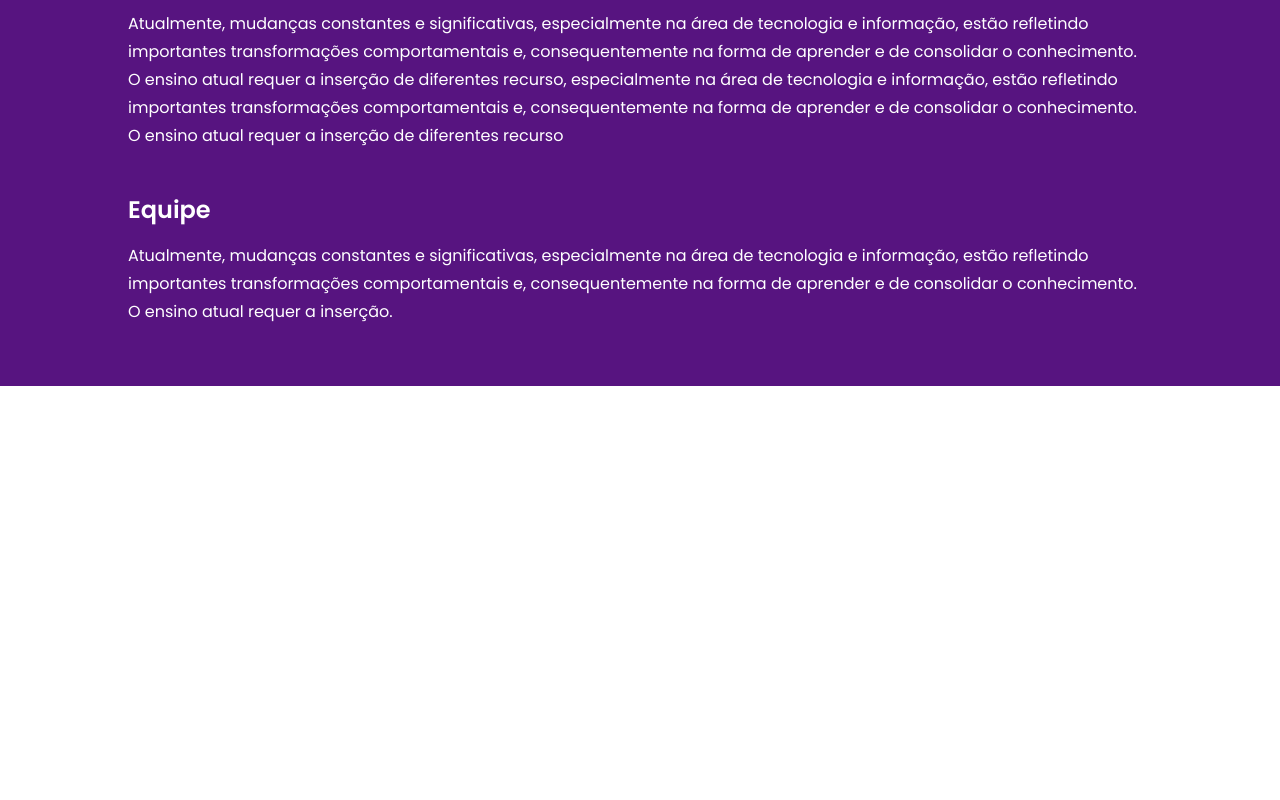
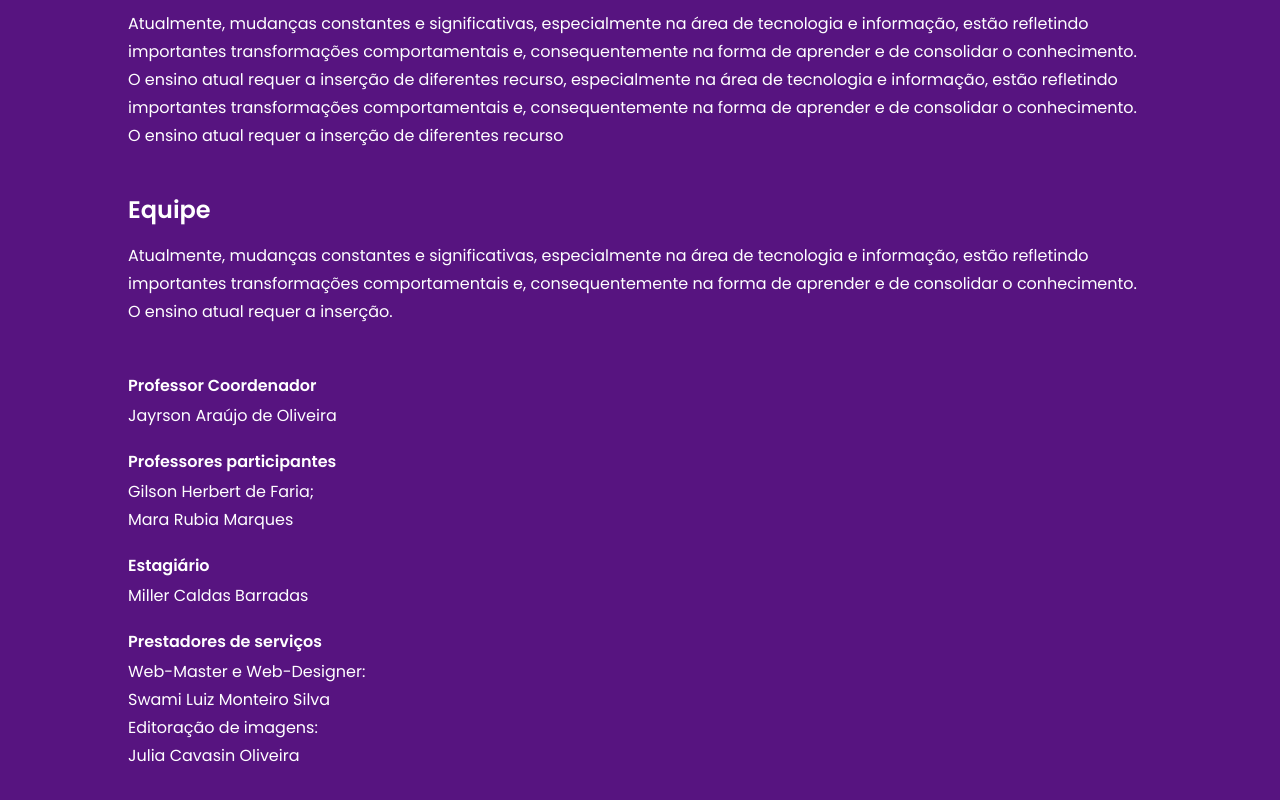
Before and after one commit to fabricadesoftware-ifc/fabricaHistologia_frontend, a Vue app: page /test-about in a window 1280 px wide. Shown: the part 627-1427 px from the top of the page. Before the commit the page ends 1013 px from the top, so only its background shows below. Built offline with nearby package versions, Linux system fonts and the light colour scheme.

Commit message:
FEAT: Creating AboutCollaborators Component #36

```diff
--- /dev/null
+++ b/src/components/aboutPage/AboutCollaborators.vue
@@ -0,0 +1,27 @@
+<script setup>
+import ContainerDefault from '@/components/ContainerDefault.vue'
+
+const props = defineProps({
+    'position': {
+        type: String,
+        default: 'position',
+    },
+    'collaborators': {
+        type: Array,
+        default: ['collaborator 1', 'collaborator 2']
+    }
+})
+</script>
+
+<template>
+    <ContainerDefault>
+        <div class="flex flex-col">
+            <div class="mt-4">
+                <span class="text-base font-semibold leading-8 font-poppins">{{ props.position }}</span>
+            </div>
+            <div>
+                <p class="font-normal font-poppins leading-7" v-for="(collaborator, index) in props.collaborators" :key="index">{{ collaborator }}</p>
+            </div>
+        </div>
+    </ContainerDefault>
+</template>
--- a/src/components/aboutPage/AboutPage.vue
+++ b/src/components/aboutPage/AboutPage.vue
@@ -1,6 +1,7 @@
 <script setup>
 import AboutHeader from './AboutHeader.vue';
-import AboutContent from './AboutContent.vue'
+import AboutContent from './AboutContent.vue';
+import AboutCollaborators from './AboutCollaborators.vue';
 </script>
 
 <template>
@@ -9,6 +10,10 @@ import AboutContent from './AboutContent.vue'
         <AboutContent title="Pesquisa" description="Atualmente, mudanças constantes e significativas, especialmente na área de tecnologia e informação, estão refletindo importantes transformações comportamentais e, consequentemente na forma de aprender e de consolidar o conhecimento. O ensino atual requer a inserção de diferentes recursos, principalmente os que apresentem um acesso rápido, fácil, dinâmico e que estimulem a interatividade. A PUCRS, como uma das melhores universidades do país, tem um papel importante na promoção da inovação dessa nova Atualmente, mudanças constantes e significativas, especialmente na área de tecnologia e informação, estão refletindo importantes transformações comportamentais e, consequentemente na forma de aprender e de consolidar o conhecimento. O ensino atual requer a inserção de diferentes recurso."/>
         <AboutContent title="Desenvolvimento" description="Atualmente, mudanças constantes e significativas, especialmente na área de tecnologia e informação, estão refletindo importantes transformações comportamentais e, consequentemente na forma de aprender e de consolidar o conhecimento. O ensino  atual requer a inserção de diferentes recurso, especialmente na área de tecnologia e informação, estão refletindo importantes transformações comportamentais e, consequentemente na forma de aprender e de consolidar o conhecimento. O ensino atual requer a inserção de diferentes recurso" />
         <AboutContent title="Equipe" description="Atualmente, mudanças constantes e significativas, especialmente na área de tecnologia e informação, estão refletindo importantes transformações comportamentais e, consequentemente na forma de aprender e de consolidar o conhecimento. O ensino  atual requer a inserção." />
+        <AboutCollaborators position="Professor Coordenador" :collaborators="['Jayrson Araújo de Oliveira']" />
+        <AboutCollaborators position="Professores participantes" :collaborators="['Gilson Herbert de Faria;', 'Mara Rubia Marques']" />
+        <AboutCollaborators position="Estagiário" :collaborators="['Miller Caldas Barradas']" />
+        <AboutCollaborators position="Prestadores de serviços" :collaborators="['Web-Master e Web-Designer:', 'Swami Luiz Monteiro Silva', 'Editoração de imagens:', 'Julia Cavasin Oliveira']" />
 
     </div>
 </template>
```
